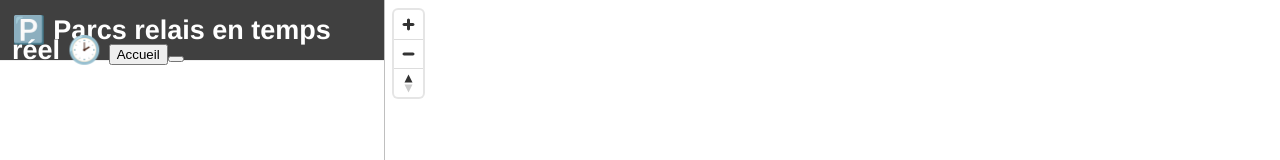
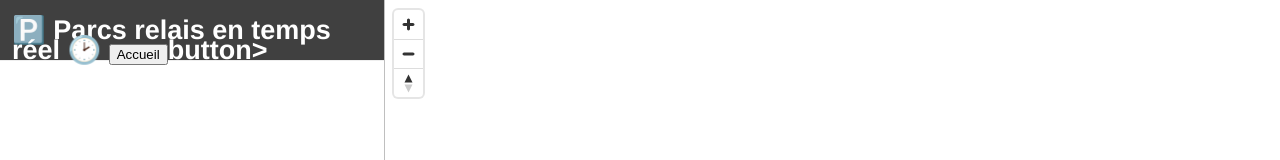
Before and after one commit to AgatheHoff/parcRelais, a plain HTML site: page index.html in a window 1280 px wide. Shown: the top 160 px of the page. Drawn offline with nearby package versions, Linux system fonts and the light colour scheme; no server answers.

Commit message:
Update index.html

```diff
--- a/index.html
+++ b/index.html
@@ -31,7 +31,7 @@
 
     <div class="sidebar">
       <div class="heading">
-        <h1>🅿️ Parcs relais en temps réel 🕑 <button id="resetView">Accueil<button/></h1>
+        <h1>🅿️ Parcs relais en temps réel 🕑 <button id="resetView">Accueil</button>button></h1>
 
       </div>
       <div id="listings" class="listings"></div>
```
